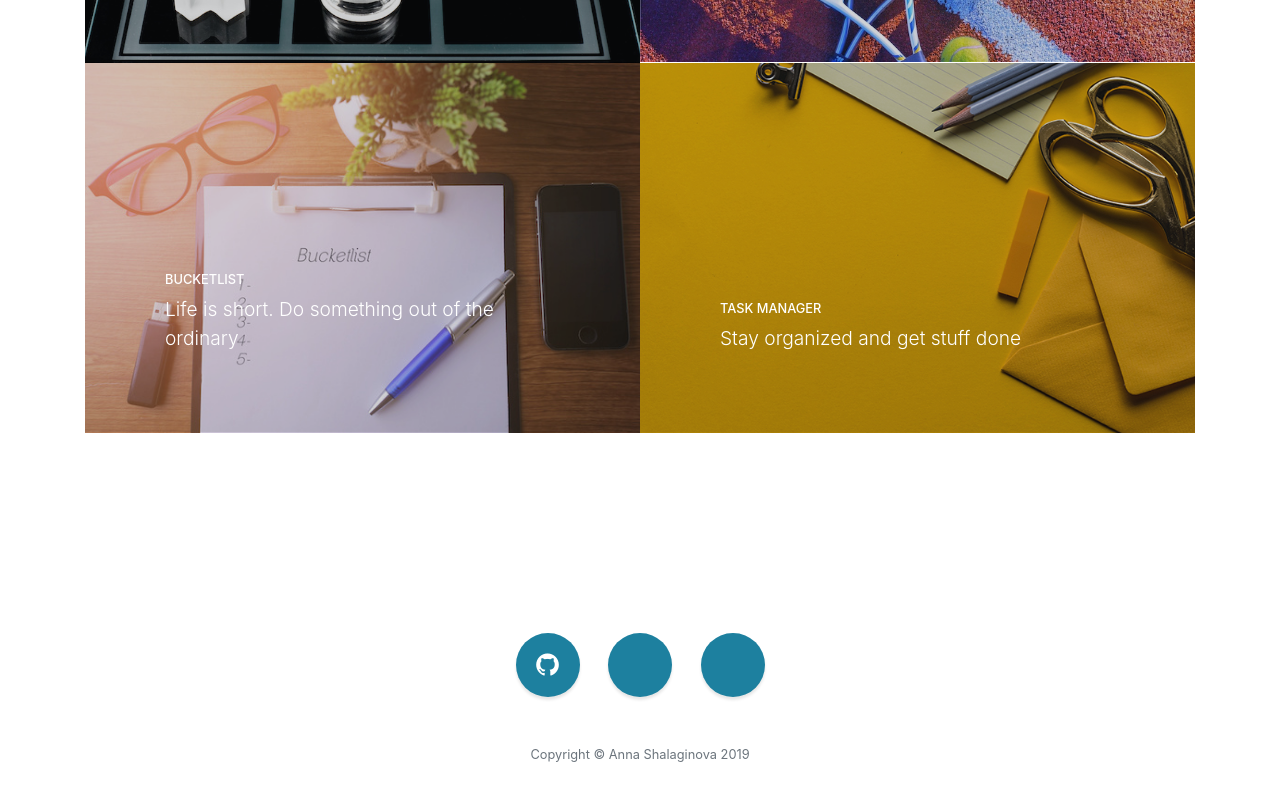
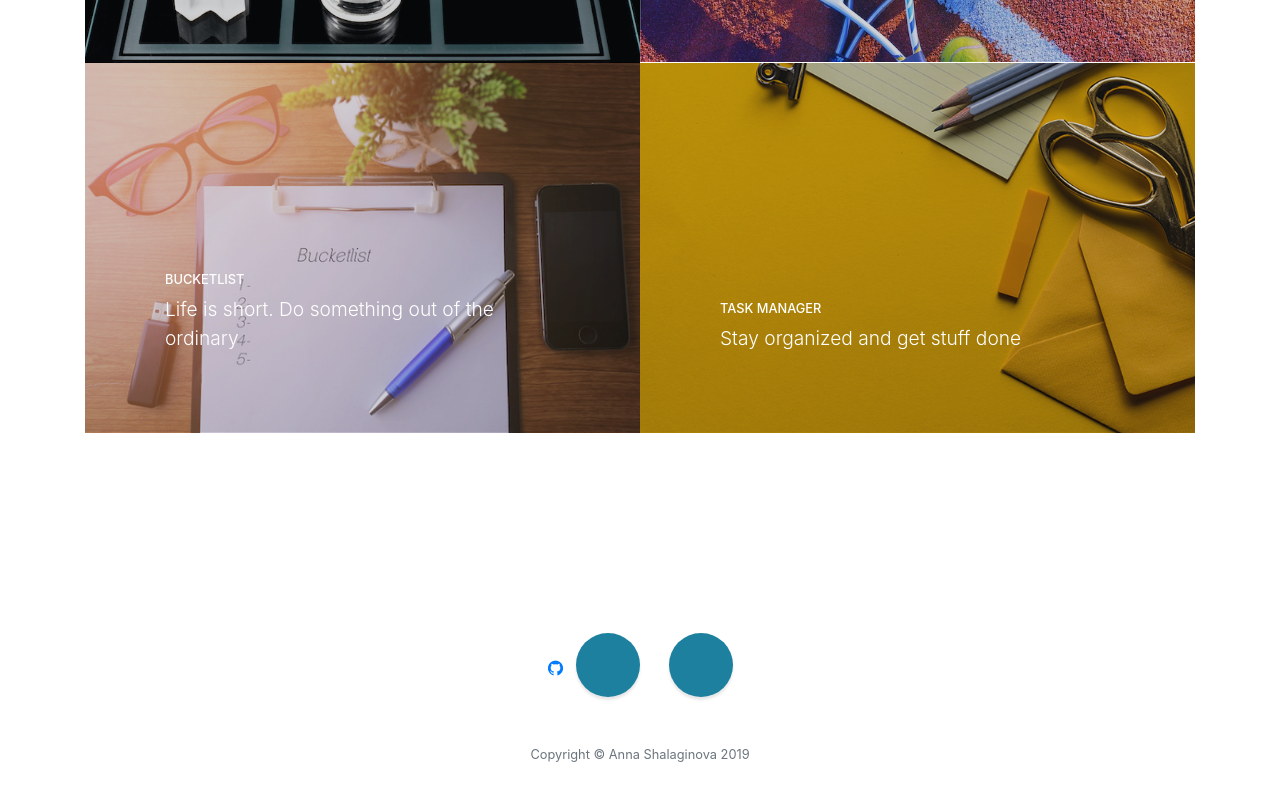
Before and after one commit to AnnaShalaginova/annashalaginova.github.io, a website with bundled scripts: page index.html in a window 1280 px wide. Shown: the part 2859-3659 px from the top of the page. Built offline with nearby package versions, Linux system fonts and the light colour scheme; some icons are missing; files whose address does not match are found by name.

Commit message:
Update contact section

```diff
--- a/index.html
+++ b/index.html
@@ -288,7 +288,8 @@
     <div class="container">
       <ul class="list-inline mb-5">
         <li class="list-inline-item">
-          <a class="social-link rounded-circle text-white mr-3" href="https://github.com/AnnaShalaginova">
+          <a href="https://github.com/AnnaShalaginova">
+          <!-- <a class="social-link rounded-circle text-white mr-3" href="https://github.com/AnnaShalaginova"> -->
             <i class="devicon-github-plain"></i>
           </a>
         </li>
```
